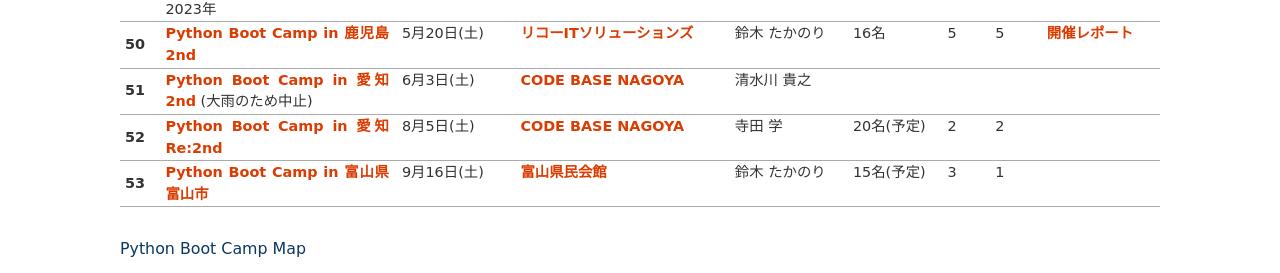
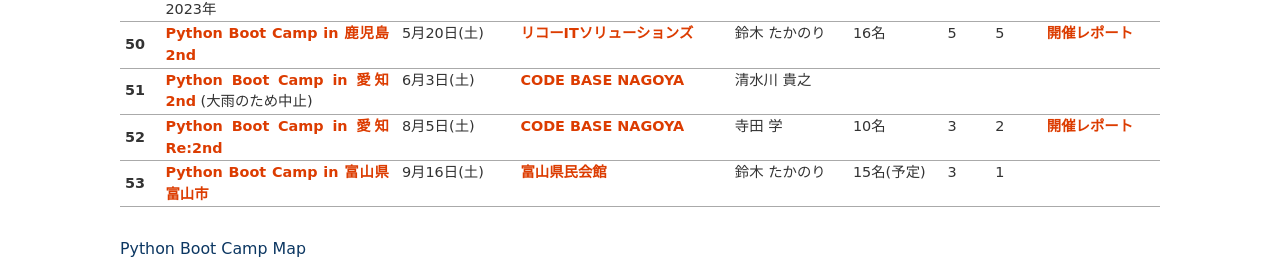
Before and after one commit to pyconjp/www.pycon.jp, a Sphinx documentation site: the page built from source/support/bootcamp.rst, in a window 1280 px wide and 900 px high, scrolled down 4156 px, cut to the strip 142-415 px from the top of the window. Built offline with Sphinx 7.4.7, drawn with Linux system fonts in a browser that asks for light colours.

Commit message:
update aichi re:2nd

```diff
--- a/source/support/bootcamp.rst
+++ b/source/support/bootcamp.rst
@@ -672,10 +672,10 @@ Python Boot Camp の開催実績です。
      - 8月5日(土)
      - `CODE BASE NAGOYA <https://codebase.proto-g.co.jp/nagoya>`_
      - 寺田 学
-     - 20名(予定)
+     - 10名
+     - 3
      - 2
-     - 2
-     -
+     - `開催レポート <https://pyconjp.blogspot.com/2023/09/pycamp-in-aichi2nd-report.html>`__
    * - 53
      - `Python Boot Camp in 富山県富山市 <https://pyconjp.connpass.com/event/287004/>`__
      - 9月16日(土)
```
